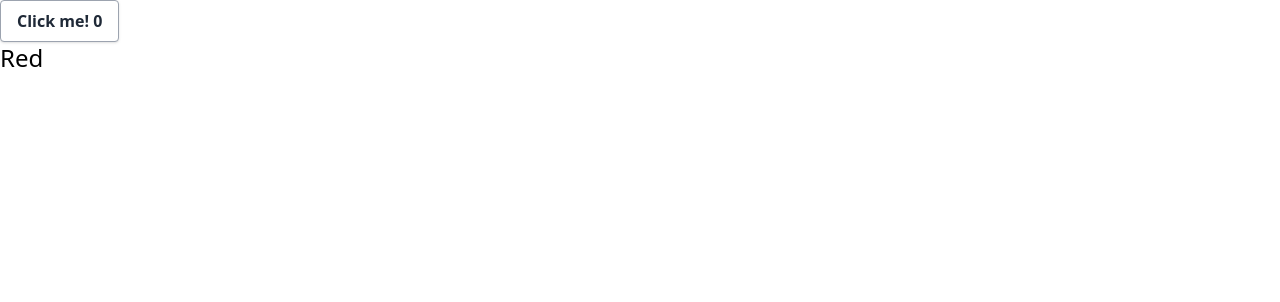
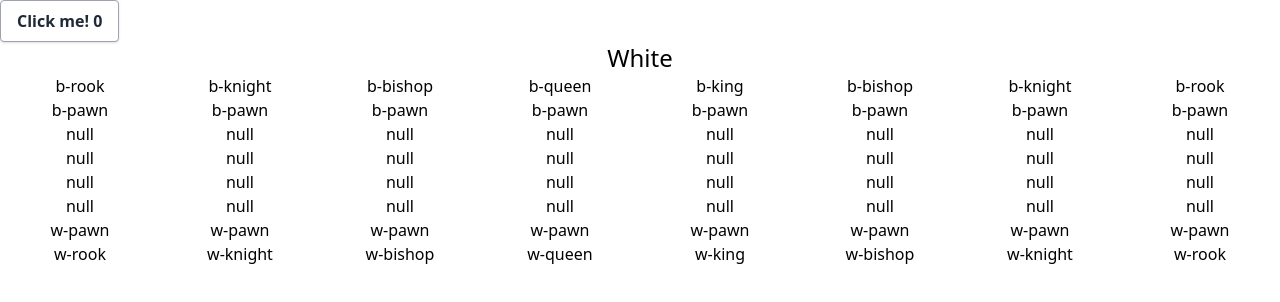
Before and after one commit to JihengNie/chess, a Next.js app in the folder chess/: page / in a window 1280 px wide. Shown: the top 302 px of the page. Built offline with nearby package versions, Linux system fonts and the light colour scheme.

Commit message:
Able to display starting board

```diff
--- a/chess/pages/components/board.tsx
+++ b/chess/pages/components/board.tsx
@@ -2,7 +2,6 @@ import React, { Component, useState} from 'react';
 
 interface BoardProps {
   turn: string;
-  board?: Array<string>;
 }
 
 
@@ -12,25 +11,52 @@ class Board extends Component<BoardProps> {
   // }
 
   render() {
-    let newBoard = {
-      a1: 'w-rook', b1: 'w-knight', c1: 'w-bishop', d1: 'w-queen', e1: 'w-king', f1: 'w-bishop', g1: 'w-knight', h1: 'w-rook',
-      a2: 'w-pawn', b2: 'w-pawn', c2: 'w-pawn', d2: 'w-pawn', e2: 'w-pawn', f2: 'w-pawn', g2: 'w-pawn', h2: 'w-pawn',
-      a3: null, b3: null, c3: null, d3: null, e3: null, f3: null, g3: null, h3: null,
-      a4: null, b4: null, c4: null, d4: null, e4: null, f4: null, g4: null, h4: null,
-      a5: null, b5: null, c5: null, d5: null, e5: null, f5: null, g5: null, h5: null,
-      a6: null, b6: null, c6: null, d6: null, e6: null, f6: null, g6: null, h6: null,
-      a7: 'b-pawn', b7: 'b-pawn', c7: 'b-pawn', d7: 'b-pawn', e7: 'b-pawn', f7: 'b-pawn', g7: 'b-pawn', h7: 'b-pawn',
-      a8: 'b-rook', b8: 'b-knight', c8: 'b-bishop', d8: 'b-queen', e8: 'b-king', f8: 'b-bishop', g8: 'b-knight', h8: 'b-rook',
-    }
 
-    const { turn, board } = this.props;
+    const { turn } = this.props;
+    console.log(createNewBoard())
     return (
       <>
-        <h1 className='text-2xl'>{turn}</h1>
-        <h2>{board}</h2>
+        <h1 className='text-center text-2xl'>{turn}</h1>
+        <div>{createNewBoard()}</div>
       </>
     );
   }
 }
 
 export default Board;
+
+
+function createNewBoard() {
+  const nullArr: any[] = new Array(8).fill(null);
+  const whitePawn = [] = new Array(8).fill('w-pawn');
+  const blackPawn = [] = new Array(8).fill('b-pawn');
+  const arrayBoard = [
+    ['w-rook', 'w-knight', 'w-bishop', 'w-queen', 'w-king', 'w-bishop', 'w-knight','w-rook',],
+    whitePawn,
+    nullArr,
+    nullArr,
+    nullArr,
+    nullArr,
+    blackPawn,
+    ['b-rook', 'b-knight', 'b-bishop', 'b-queen', 'b-king', 'b-bishop', 'b-knight', 'b-rook',],
+  ]
+
+  const rowDivArray = []
+  for (let i = 0; i < 8; i++) {
+    const tempRow = []
+    for (let j = 0; j < 8; j++) {
+      arrayBoard[i][j] === null ? tempRow.push(<div className='basis-1/8'> null </div>) : tempRow.push(<div className='basis-1/8'> {arrayBoard[i][j]} </div>)
+    }
+    rowDivArray.push(tempRow)
+  }
+
+const reversedRowDivArray = rowDivArray.reverse()
+const htmlBoard = (
+  <div>
+    {reversedRowDivArray.map((rowDiv, index) => (
+      <div key={index} className='grid grid-cols-8 content-center text-center'>{rowDiv}</div>
+    ))}
+  </div>
+);
+  return htmlBoard
+}
--- a/chess/pages/index.tsx
+++ b/chess/pages/index.tsx
@@ -11,7 +11,7 @@ export default function Home() {
       </Head>
 
       <Box/>
-      <Board turn='Red'/>
+      <Board turn='White'/>
     </div>
 
   )
```
